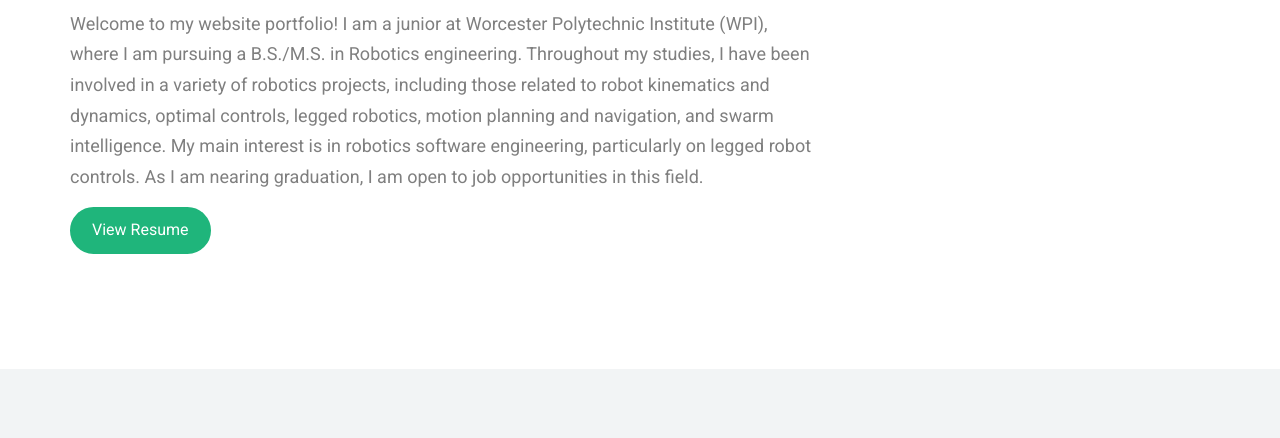
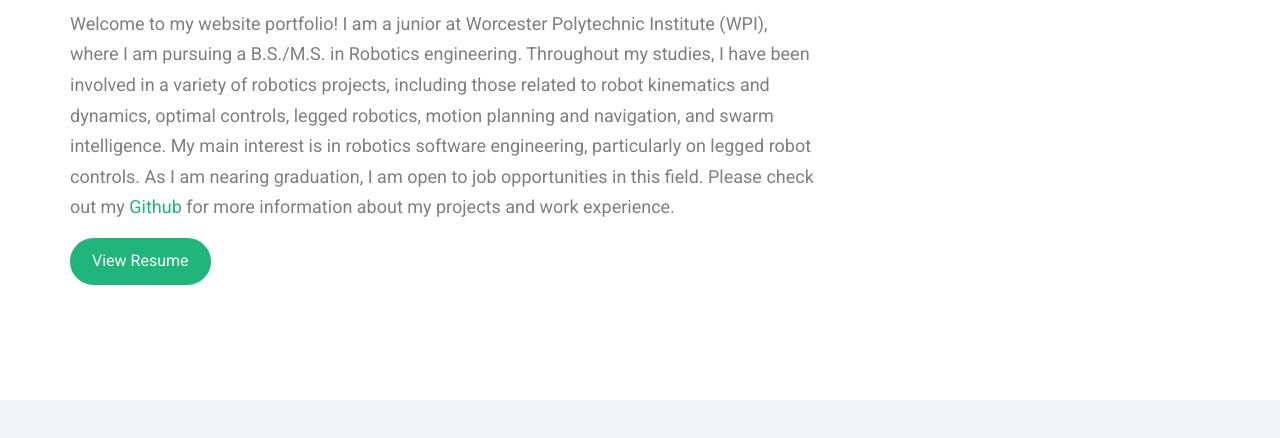
Before and after one commit to echandler5956f/echandler5956f.github.io, a plain HTML site: page index.html in a window 1280 px wide. Shown: the part 151-589 px from the top of the page. Drawn offline with nearby package versions, Linux system fonts and the light colour scheme; files whose address does not match are found by name.

Commit message:
Add github link

```diff
--- a/index.html
+++ b/index.html
@@ -153,6 +153,9 @@
 							dynamics, optimal controls, legged robotics, motion planning and navigation, and swarm
 							intelligence. My main interest is in robotics software engineering, particularly on legged
 							robot controls. As I am nearing graduation, I am open to job opportunities in this field.
+
+							Please check out my <a href="https://github.com/echandler5956f">Github</a> for more
+							information about my projects and work experience.
 						</p>
 						<p><a class="btn btn-primary btn-demo" href="resume.html"></i> View Resume</a></p>
 					</div>
```
